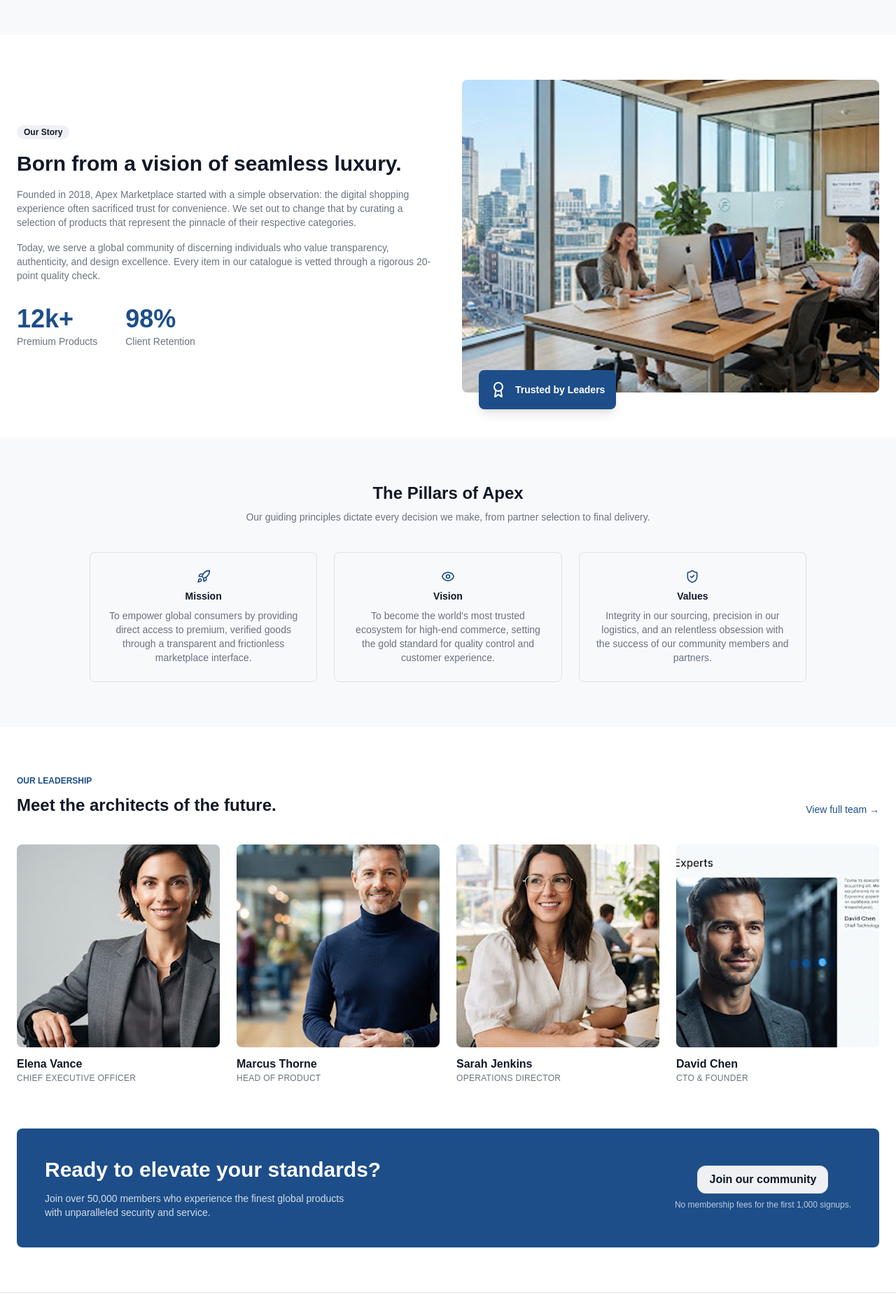
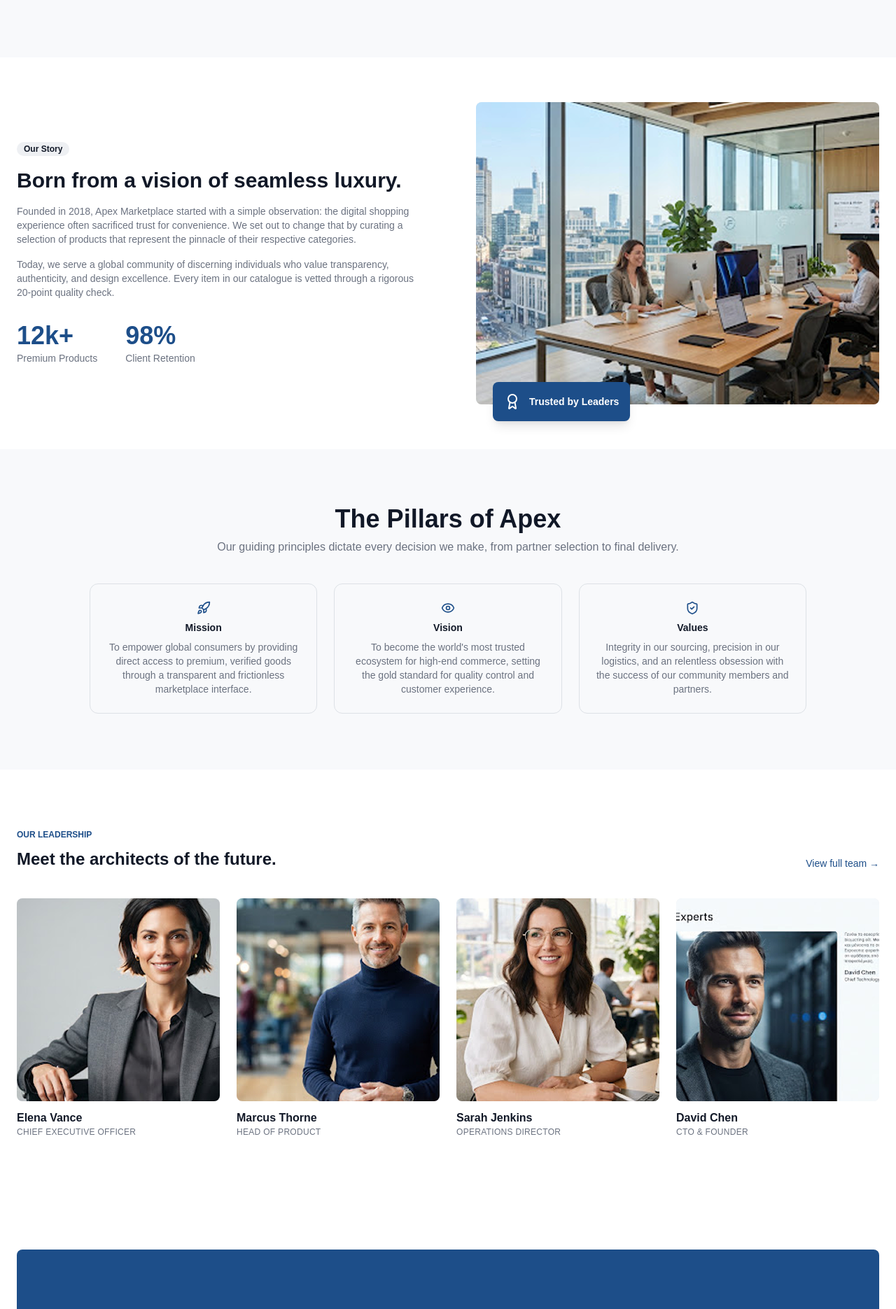
Before and after one commit to momotaun/Annah_E_Commerce, a Next.js app in the folder frontend/: page /about in a window 1280 px wide. Shown: the part 251-2122 px from the top of the page at 70% size. Built offline with nearby package versions, Linux system fonts and the light colour scheme.

Commit message:
feat: styling done for about

```diff
--- a/frontend/src/app/about/page.tsx
+++ b/frontend/src/app/about/page.tsx
@@ -42,8 +42,8 @@ export default function AboutPage() {
       <Header showSearch cartCount={0} />
 
       <main className="flex-1">
-        <section className="bg-gray-50 px-6 py-16 text-center">
-          <h1 className="text-4xl font-extrabold text-gray-900">
+        <section className="bg-gray-50 px-6 py-[80px] text-center">
+          <h1 className="text-4xl font-bold text-gray-900">
             Defining the <span className="text-primary-600">Apex</span> of Commerce.
           </h1>
           <p className="mx-auto mt-4 max-w-xl text-gray-500">
@@ -54,7 +54,7 @@ export default function AboutPage() {
         </section>
 
         <section className="mx-auto max-w-7xl px-6 py-16">
-          <div className="grid grid-cols-1 gap-10 lg:grid-cols-2 lg:items-center">
+          <div className="grid grid-cols-1 gap-[80px] lg:grid-cols-2 lg:items-center">
             <div>
               <Badge variant="default">Our Story</Badge>
               <h2 className="mt-4 text-3xl font-bold text-gray-900">
@@ -92,10 +92,10 @@ export default function AboutPage() {
           </div>
         </section>
 
-        <section className="bg-gray-50 px-6 py-16">
+        <section className="bg-gray-50 px-6 py-[80px]">
           <div className="mx-auto max-w-3xl text-center">
-            <h2 className="text-2xl font-bold text-gray-900">The Pillars of Apex</h2>
-            <p className="mt-2 text-sm text-gray-500">
+            <h2 className="text-4xl font-bold text-gray-900">The Pillars of Apex</h2>
+            <p className="mt-2 text-base text-gray-500">
               Our guiding principles dictate every decision we make, from
               partner selection to final delivery.
             </p>
@@ -113,7 +113,7 @@ export default function AboutPage() {
           </div>
         </section>
 
-        <section className="mx-auto max-w-7xl px-6 py-16">
+        <section className="mx-auto max-w-7xl px-6 py-[80px]">
           <div className="flex items-end justify-between">
             <div>
               <span className="text-xs font-semibold uppercase text-primary-600">
@@ -135,10 +135,10 @@ export default function AboutPage() {
           </div>
         </section>
 
-        <section className="px-6 pb-16">
-          <div className="mx-auto flex max-w-7xl flex-col items-center justify-between gap-8 rounded-md bg-primary-600 p-10 text-white md:flex-row">
+        <section className="px-6 py-[80px]">
+          <div className="mx-auto flex max-w-7xl flex-col items-center justify-between gap-8 rounded-md bg-primary-600 p-[80px] text-white md:flex-row">
             <div>
-              <h2 className="text-3xl font-extrabold leading-tight">
+              <h2 className="text-3xl font-bold leading-tight">
                 Ready to elevate your standards?
               </h2>
               <p className="mt-3 max-w-md text-sm text-white/80">
@@ -146,7 +146,7 @@ export default function AboutPage() {
                 products with unparalleled security and service.
               </p>
             </div>
-            <div className="flex flex-col items-center gap-2 text-center">
+            <div className="flex flex-col items-center gap-4 text-center">
               <Button variant="secondary" href="/register">
                 Join our community
               </Button>
--- a/frontend/src/app/components/shared/InfoCard.tsx
+++ b/frontend/src/app/components/shared/InfoCard.tsx
@@ -6,7 +6,7 @@ export interface InfoCardProps {
 
 function InfoCard({ icon, title, description }: InfoCardProps) {
   return (
-    <div className="flex flex-col items-center gap-2 rounded-md border border-gray-200 bg-gray-50 p-6 text-center">
+    <div className="flex flex-col items-center gap-2 rounded-xl border border-gray-200 bg-gray-50 p-6 text-center">
       <span className="text-primary-600">{icon}</span>
       <span className="text-sm font-semibold text-gray-900">{title}</span>
       <span className="text-sm text-gray-500">{description}</span>
```
